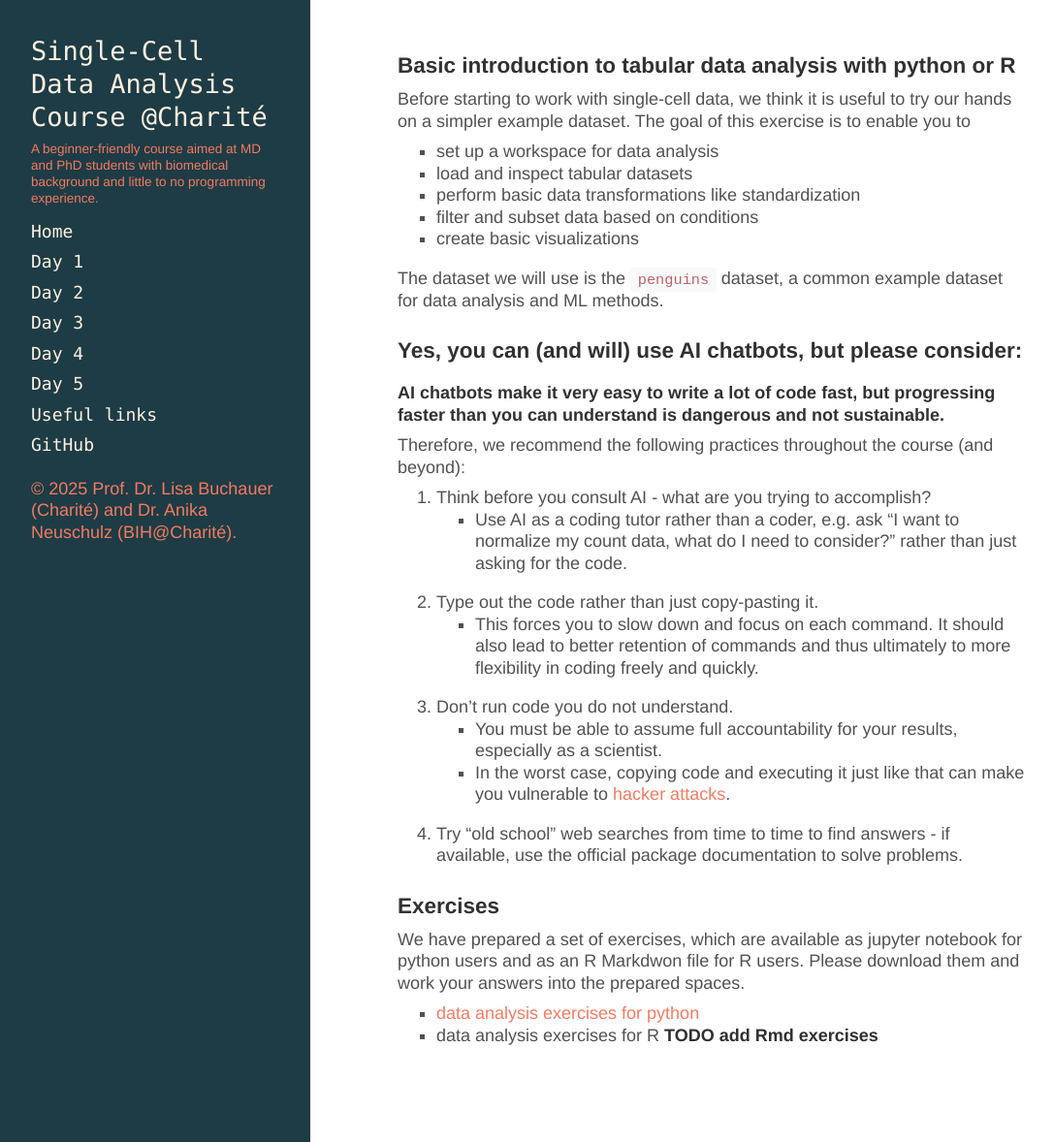
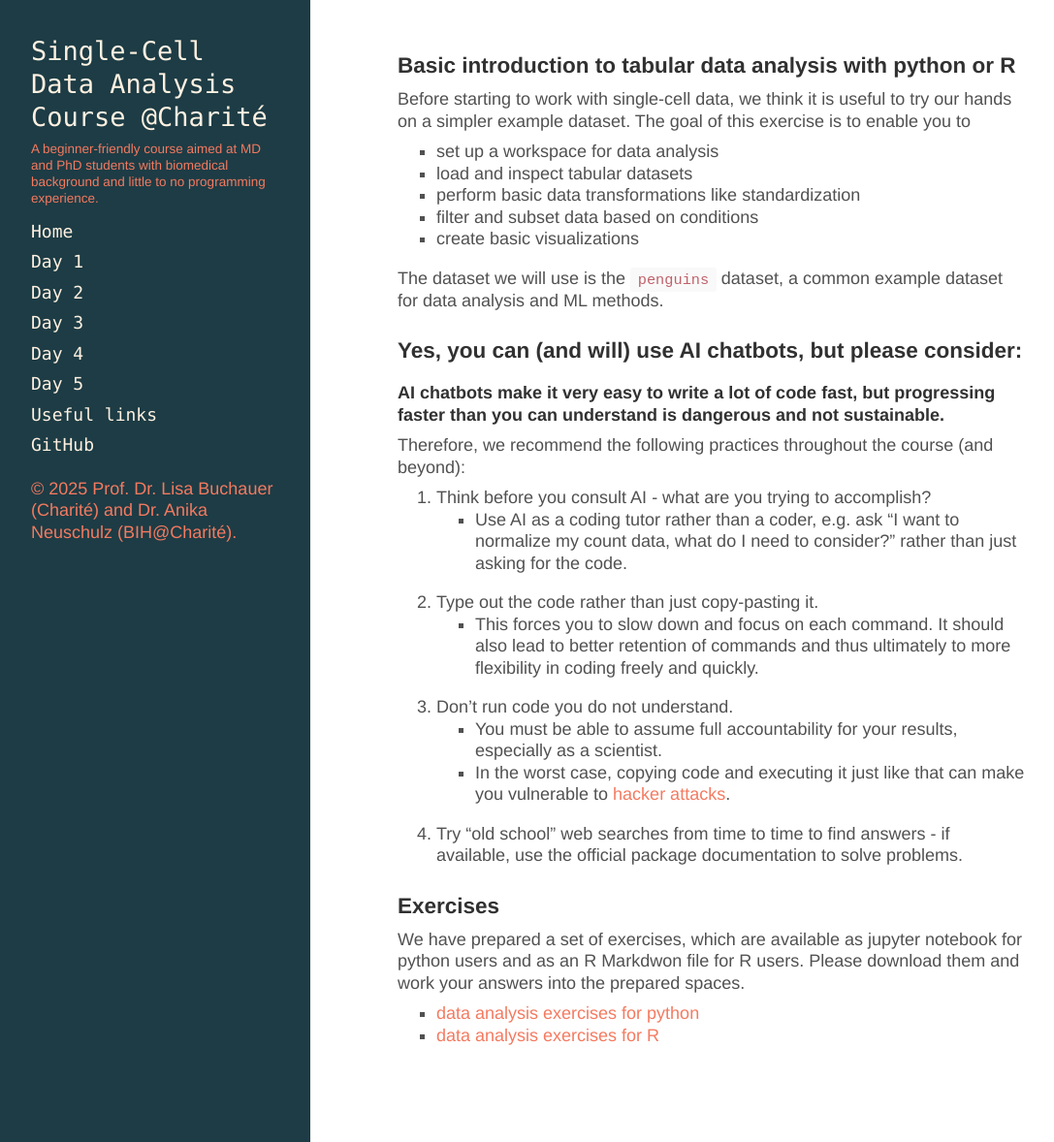
Before and after one commit to buchauer-lab/charite-sc-data-course, a Jekyll site: the page built from docs/dataanalysisintro.md, in a window 1280 px wide and 1178 px high. Shown: the whole window at 97% size, without its empty margins (4-1091 px from the left). Built offline with Jekyll 4.4.1, drawn with Linux system fonts in a browser that asks for light colours; nearby versions of some CDN libraries; a style sheet for code colours, icons or effects is not loaded; our own code applies the rules of GitHub Pages for plain Markdown files.

Commit message:
Update dataanalysisintro.md

```diff
--- a/docs/dataanalysisintro.md
+++ b/docs/dataanalysisintro.md
@@ -33,4 +33,4 @@ Therefore, we recommend the following practices throughout the course (and beyon
 We have prepared a set of exercises, which are available as jupyter notebook for python users and as an R Markdwon file for R users. Please download them and work your answers into the prepared spaces.
 
 - [data analysis exercises for python](https://github.com/buchauer-lab/charite-sc-data-course/blob/main/materials/Day1/data_analysis_intro_python.ipynb)
-- data analysis exercises for R __TODO add Rmd exercises__
+- [data analysis exercises for R](https://github.com/buchauer-lab/charite-sc-data-course/blob/main/materials/Day1/pengiuns_R_exercises.Rmd)
```
